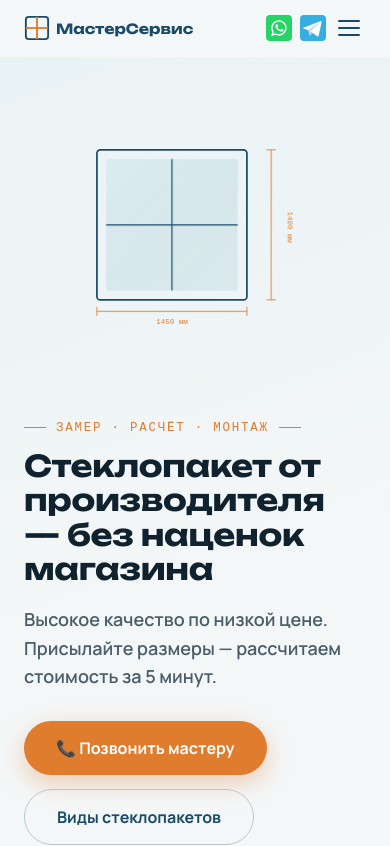
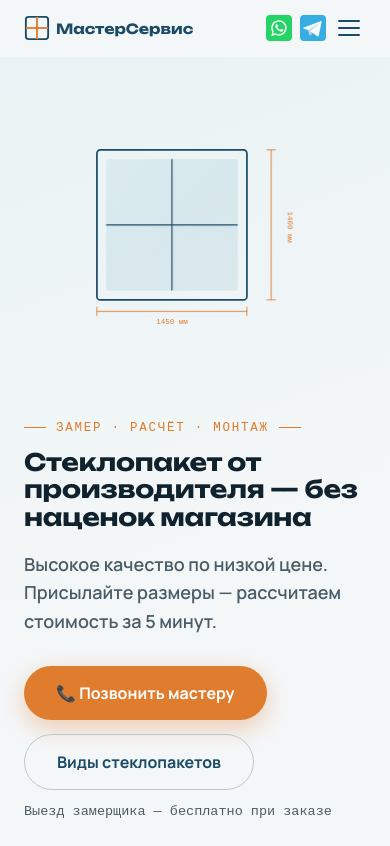
Before and after one commit to reqox/okna, a Vue app: page /#/ in a window 390 px wide. Shown: the top 846 px of the page. Built offline with nearby package versions, Linux system fonts and the light colour scheme.

Commit message:
.hero-copy h1 сделал адаптив чуть

```diff
--- a/src/widgets/hero/ui/HeroSection.vue
+++ b/src/widgets/hero/ui/HeroSection.vue
@@ -1,13 +1,13 @@
 <script setup>
-import BlueprintDiagram from '../../../shared/ui/BlueprintDiagram.vue'
+import BlueprintDiagram from '../../../shared/ui/BlueprintDiagram.vue';
 
 defineProps({
   eyebrow: String,
   title: String,
   subtitle: String,
   variant: { type: String, default: 'window' },
-  tone: { type: String, default: 'glass' } // glass | amber | mint
-})
+  tone: { type: String, default: 'glass' }, // glass | amber | mint
+});
 </script>
 
 <template>
@@ -35,9 +35,15 @@ defineProps({
   overflow: hidden;
   position: relative;
 }
-.hero.glass { background: linear-gradient(160deg, #E9F2F4 0%, var(--c-bg) 62%); }
-.hero.amber { background: linear-gradient(160deg, #FBF0E3 0%, var(--c-bg) 62%); }
-.hero.mint { background: linear-gradient(160deg, #E7F3EE 0%, var(--c-bg) 62%); }
+.hero.glass {
+  background: linear-gradient(160deg, #e9f2f4 0%, var(--c-bg) 62%);
+}
+.hero.amber {
+  background: linear-gradient(160deg, #fbf0e3 0%, var(--c-bg) 62%);
+}
+.hero.mint {
+  background: linear-gradient(160deg, #e7f3ee 0%, var(--c-bg) 62%);
+}
 
 .hero-grid {
   display: grid;
@@ -50,14 +56,14 @@ defineProps({
   font-size: clamp(30px, 4.2vw, 48px);
   color: var(--c-ink);
   margin-bottom: 18px;
-  animation: rise .7s var(--ease-out) both;
+  animation: rise 0.7s var(--ease-out) both;
 }
 .subtitle {
   font-size: 18px;
   line-height: 1.6;
   color: var(--c-ink-soft);
   max-width: 52ch;
-  animation: rise .7s var(--ease-out) .1s both;
+  animation: rise 0.7s var(--ease-out) 0.1s both;
 }
 .hero-actions {
   margin-top: 30px;
@@ -65,35 +71,63 @@ defineProps({
   flex-wrap: wrap;
   gap: 14px;
   align-items: center;
-  animation: rise .7s var(--ease-out) .2s both;
+  animation: rise 0.7s var(--ease-out) 0.2s both;
 }
 .note {
   margin-top: 14px;
   font-size: 13.5px;
   color: var(--c-ink-soft);
   font-family: var(--f-mono);
-  animation: rise .7s var(--ease-out) .28s both;
+  animation: rise 0.7s var(--ease-out) 0.28s both;
 }
 
 .hero-visual {
-  animation: fadeIn .9s ease .15s both;
+  animation: fadeIn 0.9s ease 0.15s both;
 }
 
 @keyframes rise {
-  from { opacity: 0; transform: translateY(16px); }
-  to { opacity: 1; transform: translateY(0); }
+  from {
+    opacity: 0;
+    transform: translateY(16px);
+  }
+  to {
+    opacity: 1;
+    transform: translateY(0);
+  }
 }
 @keyframes fadeIn {
-  from { opacity: 0; }
-  to { opacity: 1; }
+  from {
+    opacity: 0;
+  }
+  to {
+    opacity: 1;
+  }
 }
 
 @media (max-width: 900px) {
-  .hero-grid { grid-template-columns: 1fr; }
-  .hero-visual { order: -1; max-width: 340px; margin: 0 auto; }
+  .hero-grid {
+    grid-template-columns: 1fr;
+  }
+  .hero-visual {
+    order: -1;
+    max-width: 340px;
+    margin: 0 auto;
+  }
 }
 
 @media (prefers-reduced-motion: reduce) {
-  .hero-copy h1, .subtitle, .hero-actions, .note, .hero-visual { animation: none; }
+  .hero-copy h1,
+  .subtitle,
+  .hero-actions,
+  .note,
+  .hero-visual {
+    animation: none;
+  }
+}
+
+@media (max-width: 480px) {
+  .hero-copy h1 {
+    font-size: 24px;
+  }
 }
 </style>
```
